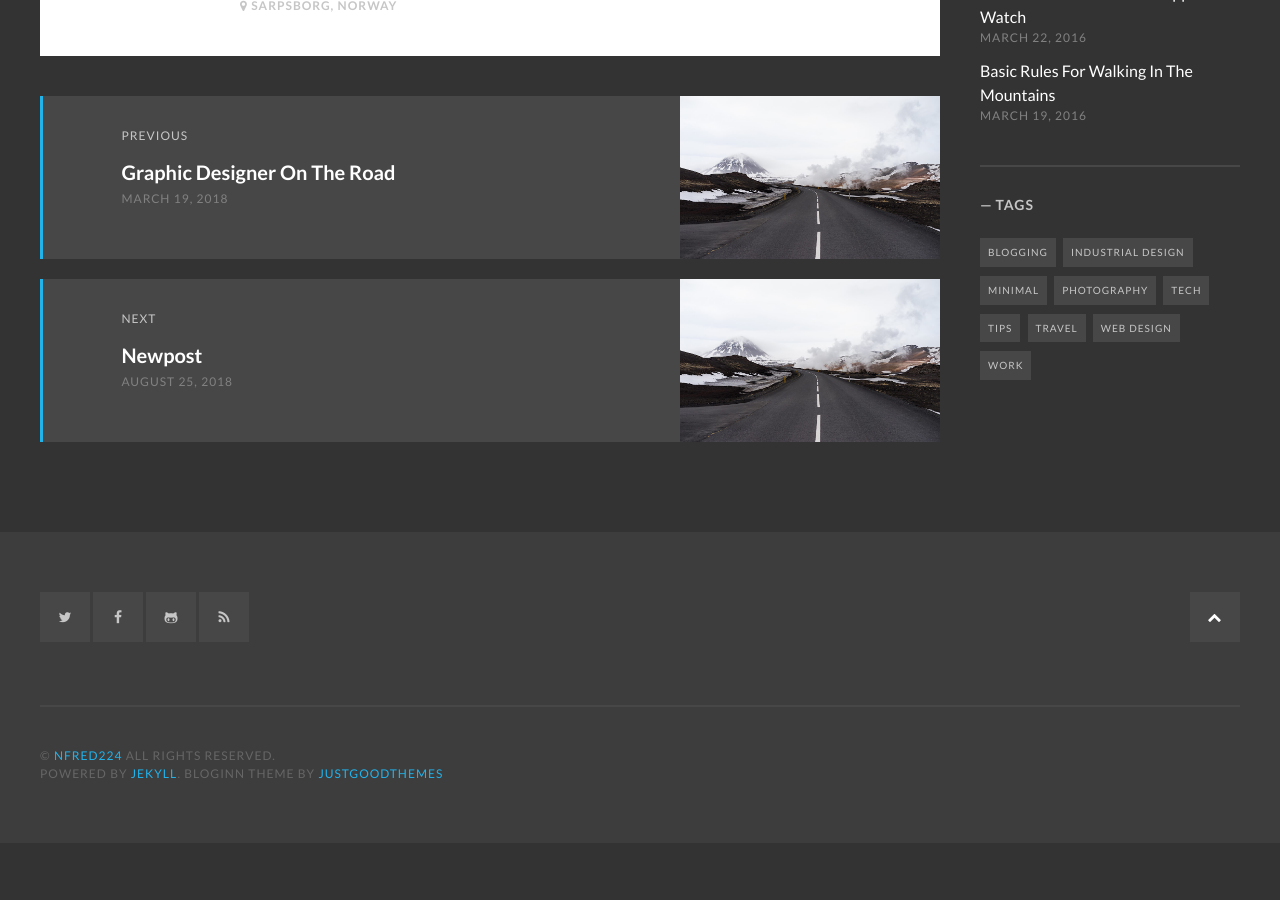
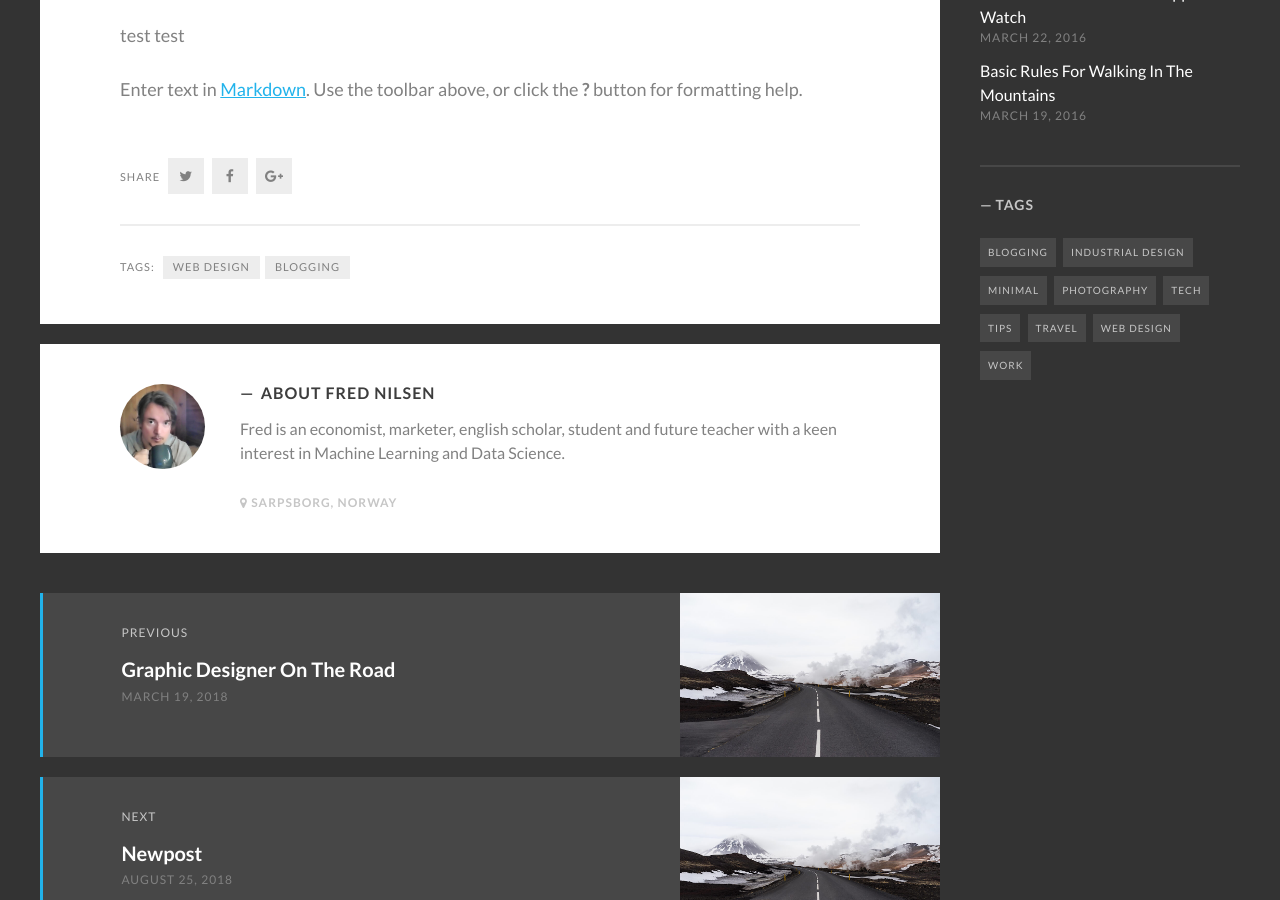
Before and after one commit to NFred224/Blog, a Jekyll site: the page built from _posts/2018-08-25-2post.md, in a window 1280 px wide and 900 px high, scrolled down 972 px. Built offline with Jekyll 4.4.1, drawn with Linux system fonts in a browser that asks for light colours; some web fonts are replaced; our own code applies the rules of GitHub Pages for plain Markdown files; before the commit the page ends 1815 px from its top, so only the background shows below that.

Commit message:
Update 2018-08-25-2post.md

```diff
--- a/_posts/2018-08-25-2post.md
+++ b/_posts/2018-08-25-2post.md
@@ -1,5 +1,11 @@
 ---
 published: true
+layout: post
+date: 2018-08-25T00:00:00.000Z
+banner_image: road.jpg
+tags:
+  - web design
+  - blogging
 ---
 ## testing again
 
```
